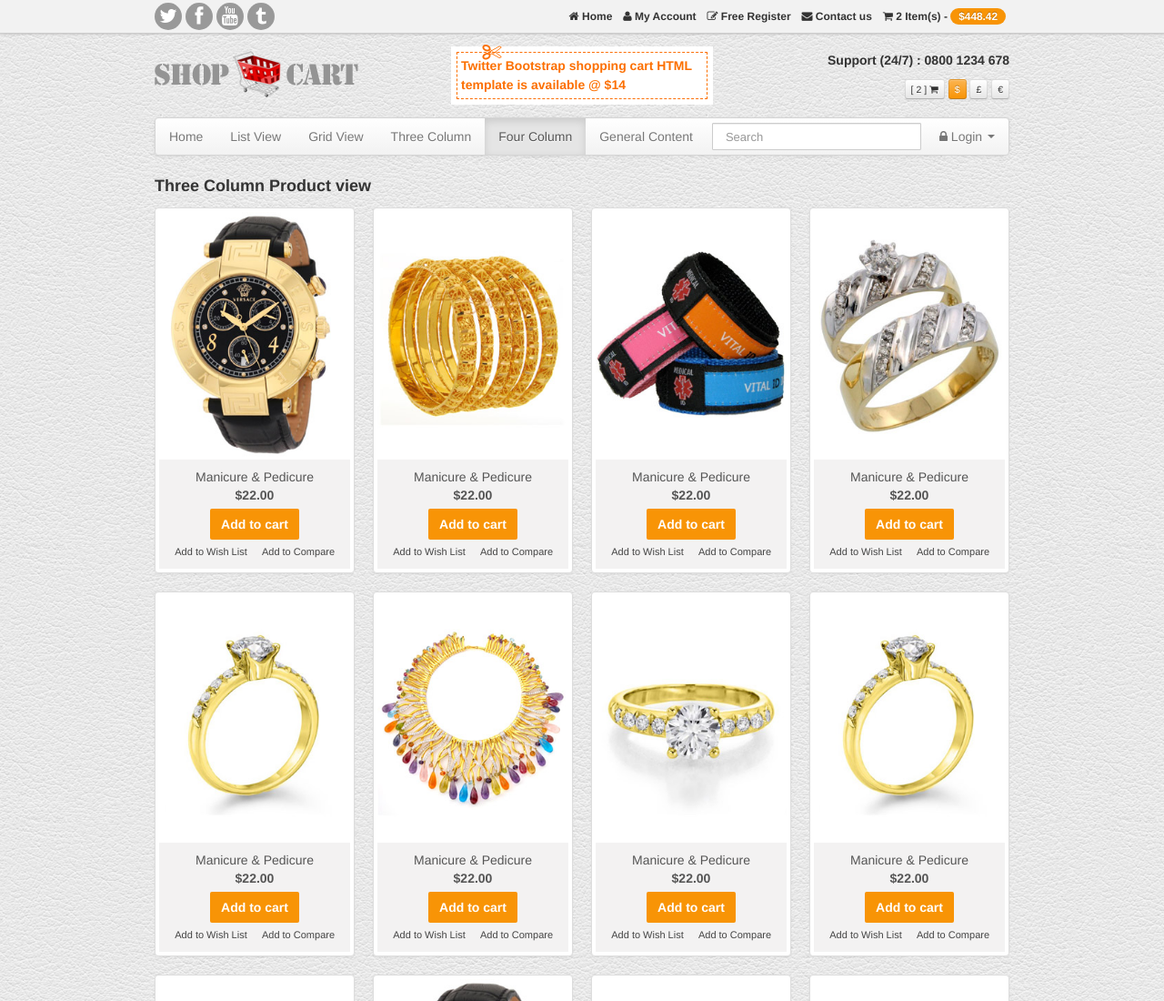
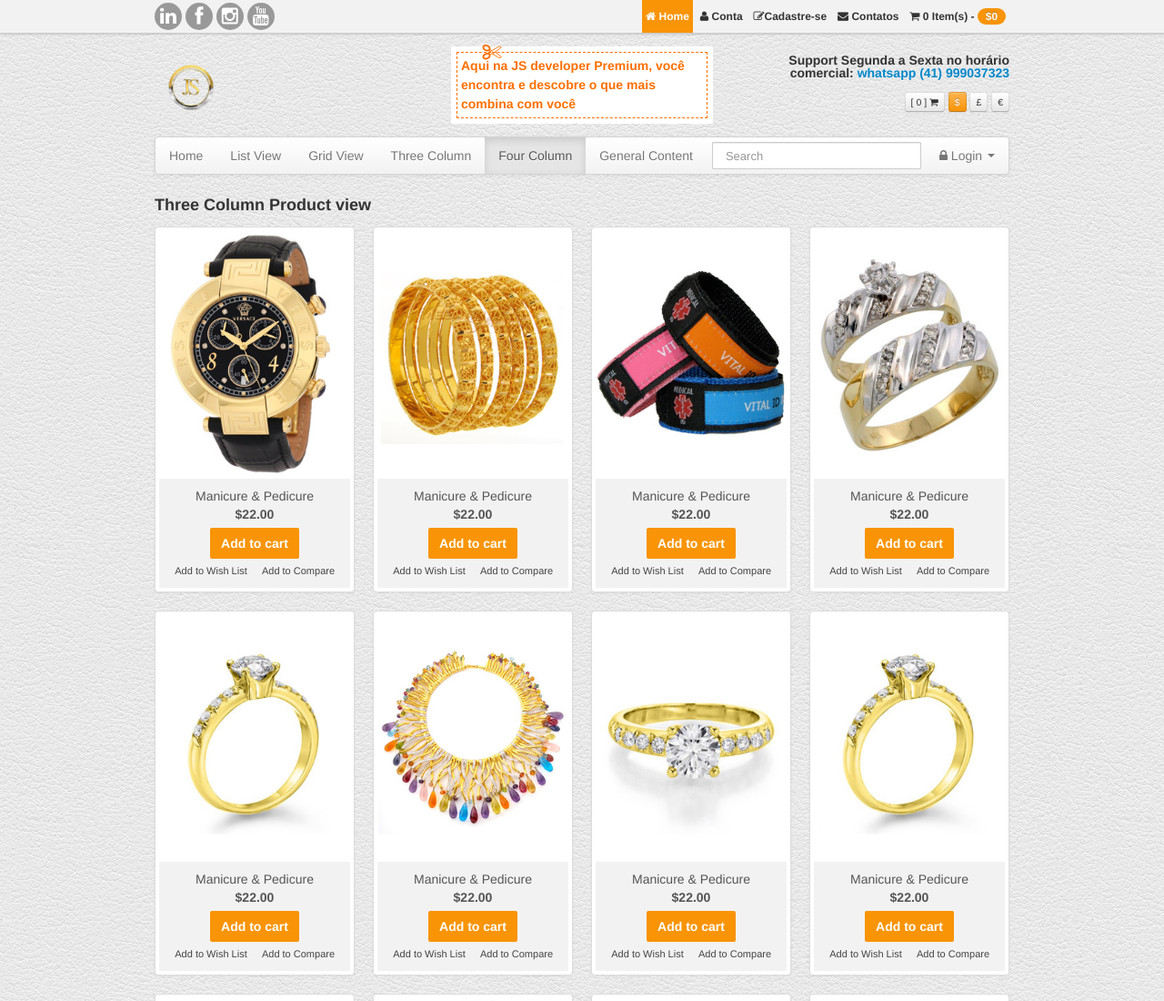
Before and after one commit to Jefte-Cleiton-Santos/jspremium, a plain HTML site: page four-col.html in a window 1280 px wide. Shown: the top 1100 px of the page at 91% size. Drawn offline with Linux system fonts and the light colour scheme.

Commit message:
agora vai JsPremium
nem terminei o portifólio e ja tô metendo mais página, DevWeb vira doença kkkkk

```diff
--- a/four-col.html
+++ b/four-col.html
@@ -24,24 +24,26 @@
     <link rel="shortcut icon" href="assets/ico/favicon.ico">
   </head>
 <body>
+
 <!--
-	Upper Header Section
+AQUI
 -->
+
 <div class="navbar navbar-inverse navbar-fixed-top">
 	<div class="topNav">
 		<div class="container">
 			<div class="alignR">
 				<div class="pull-left socialNw">
-					<a href="#"><span class="icon-twitter"></span></a>
-					<a href="#"><span class="icon-facebook"></span></a>
-					<a href="#"><span class="icon-youtube"></span></a>
-					<a href="#"><span class="icon-tumblr"></span></a>
+					<a href="#"><span class="icon-linkedin"></span></a>
+					<a href="https://www.facebook.com/jeftecleiton.santos.7/" target="_blank"><span class="icon-facebook"></span></a>
+					<a href="https://www.instagram.com/jeftecleiton/" target="_blank"><span class="icon-instagram"></span></a>
+					<a href="https://www.youtube.com/@jsdeveloper.website/featured"><span class="icon-youtube"></span></a>
 				</div>
-				<a href="index.html"> <span class="icon-home"></span> Home</a>
-				<a href="#"><span class="icon-user"></span> My Account</a>
-				<a href="register.html"><span class="icon-edit"></span> Free Register </a>
-				<a href="contact.html"><span class="icon-envelope"></span> Contact us</a>
-				<a href="cart.html"><span class="icon-shopping-cart"></span> 2 Item(s) - <span class="badge badge-warning"> $448.42</span></a>
+				<a class="active" href="index.html"> <span class="icon-home"></span> Home</a>
+				<a href="#"><span class="icon-user"></span> Conta</a>
+				<a href="register.html"><span class="icon-edit"></span>Cadastre-se </a>
+				<a href="contact.html"><span class="icon-envelope"></span> Contatos</a>
+				<a href="cart.html"><span class="icon-shopping-cart"></span> 0 Item(s) - <span class="badge badge-warning"> $0</span></a>
 			</div>
 		</div>
 	</div>
@@ -52,12 +54,13 @@ Lower Header Section
 -->
 <div class="container">
 <div id="gototop"> </div>
+
 <header id="header">
 <div class="row">
 	<div class="span4">
 	<h1>
-	<a class="logo" href="index.html"><span>Twitter Bootstrap ecommerce template</span>
-		<img src="assets/img/logo-bootstrap-shoping-cart.png" alt="bootstrap sexy shop">
+	<a class="logo" href="index.html"><span>teste</span>
+		<img src="assets/img/jsicone-removebg-preview.png" style="max-width: 80px" alt="jsdeveloper">
 	</a>
 	</h1>
 	</div>
@@ -65,13 +68,13 @@ Lower Header Section
 	<div class="offerNoteWrapper">
 	<h1 class="dotmark">
 	<i class="icon-cut"></i>
-	Twitter Bootstrap shopping cart HTML template is available @ $14
+	Aqui na JS developer Premium, você encontra e descobre o que mais combina com você
 	</h1>
 	</div>
 	</div>
 	<div class="span4 alignR">
-	<p><br> <strong> Support (24/7) :  0800 1234 678 </strong><br><br></p>
-	<span class="btn btn-mini">[ 2 ] <span class="icon-shopping-cart"></span></span>
+	<p><br> <strong> Support Segunda a Sexta no horário comercial: <a href="https://api.whatsapp.com/send?phone=41999037323" target="_blank">whatsapp (41) 999037323</a></strong><br><br></p>
+	<span class="btn btn-mini">[ 0 ] <span class="icon-shopping-cart"></span></span>
 	<span class="btn btn-warning btn-mini">$</span>
 	<span class="btn btn-mini">&pound;</span>
 	<span class="btn btn-mini">&euro;</span>
@@ -80,8 +83,9 @@ Lower Header Section
 </header>
 
 <!--
-Navigation Bar Section
+AQUI
 -->
+
 <div class="navbar">
 	  <div class="navbar-inner">
 		<div class="container">
```
Also changed, not shown: index.html (+7 -4 lines), assets/css/bootstrap.css, 4 other files.
